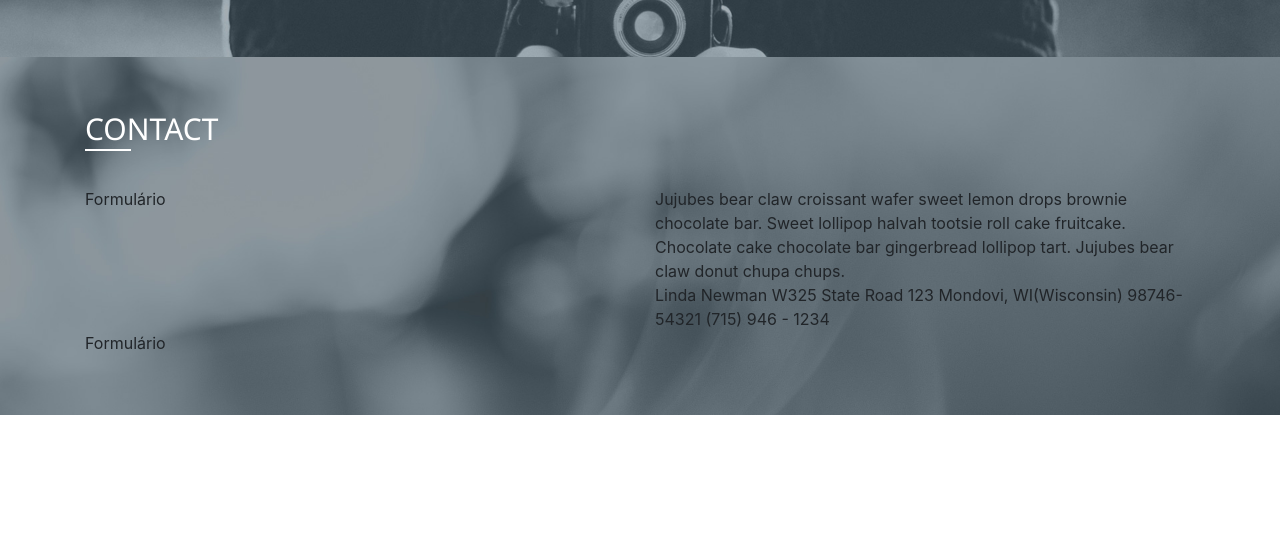
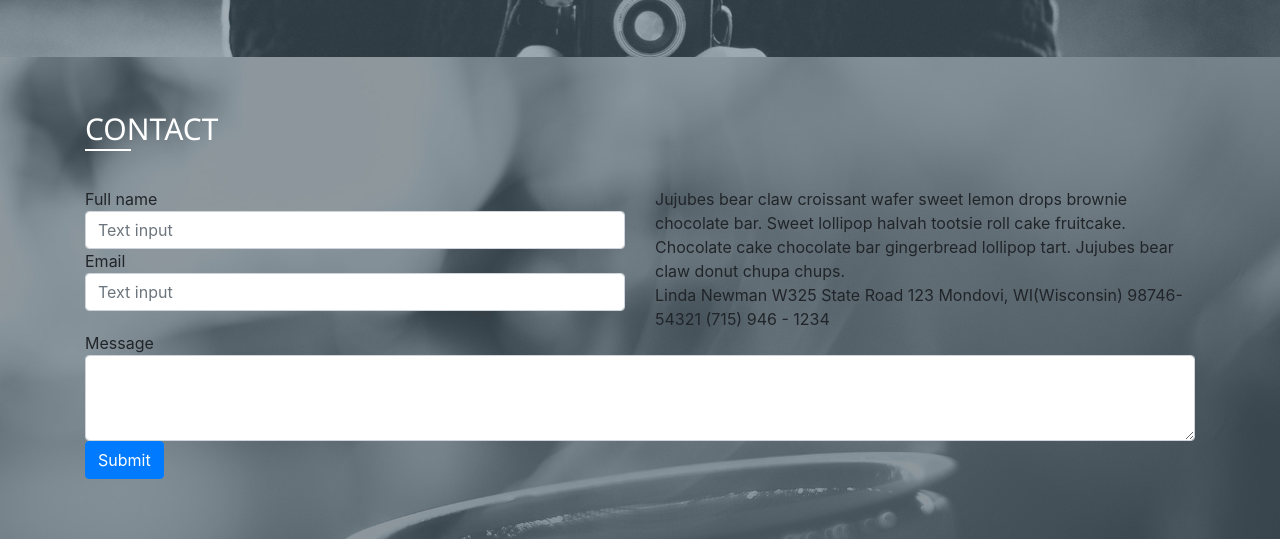
Before and after one commit to caioalexandrebr/blueasy, a plain HTML site: page index.html in a window 1280 px wide. Shown: the part 3600-4139 px from the top of the page. Before the commit the page ends 4015 px from the top, so only its background shows below. Drawn offline with nearby package versions, Linux system fonts and the light colour scheme.

Commit message:
Add forms input in section contact

```diff
--- a/view/contact.html
+++ b/view/contact.html
@@ -5,7 +5,10 @@
     </div>
     <div class="row">
         <div class="col-lg-6">
-            Formulário
+            Full name
+            <input type="text" class="form-control" placeholder="Text input">
+            Email
+            <input type="text" class="form-control" placeholder="Text input">
         </div>
         <div class="col-lg-6">
             Jujubes bear claw croissant wafer sweet lemon drops brownie chocolate bar. Sweet lollipop halvah tootsie roll cake fruitcake. Chocolate cake chocolate bar gingerbread lollipop tart. Jujubes bear claw donut chupa chups.
@@ -16,7 +19,9 @@
             (715) 946 - 1234
         </div>
         <div class="col-lg-12">
-            Formulário
+            Message
+            <textarea class="form-control" rows="3"></textarea>
+            <button type="submit" class="btn btn-primary">Submit</button>
         </div>
     </div>
 </div>
```
